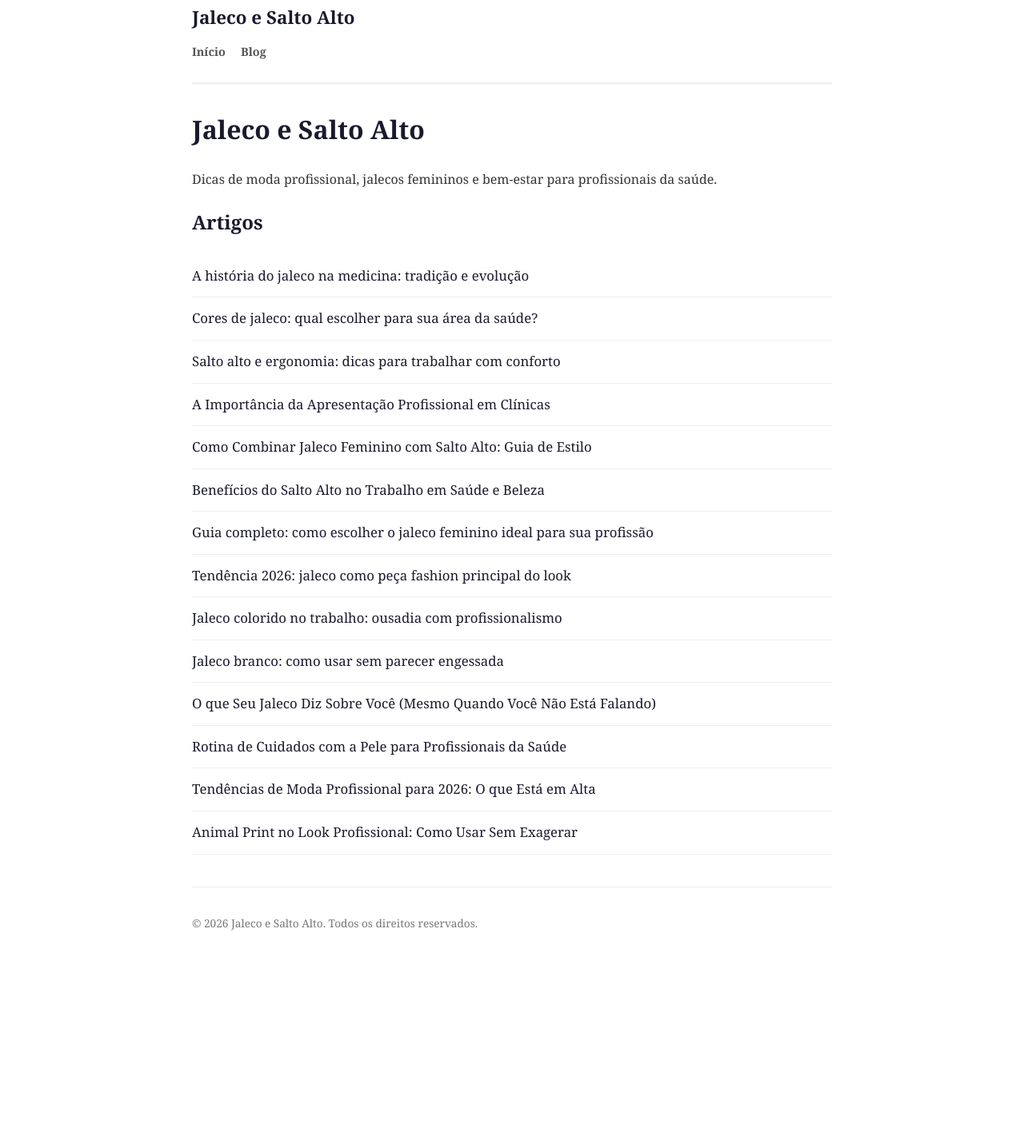
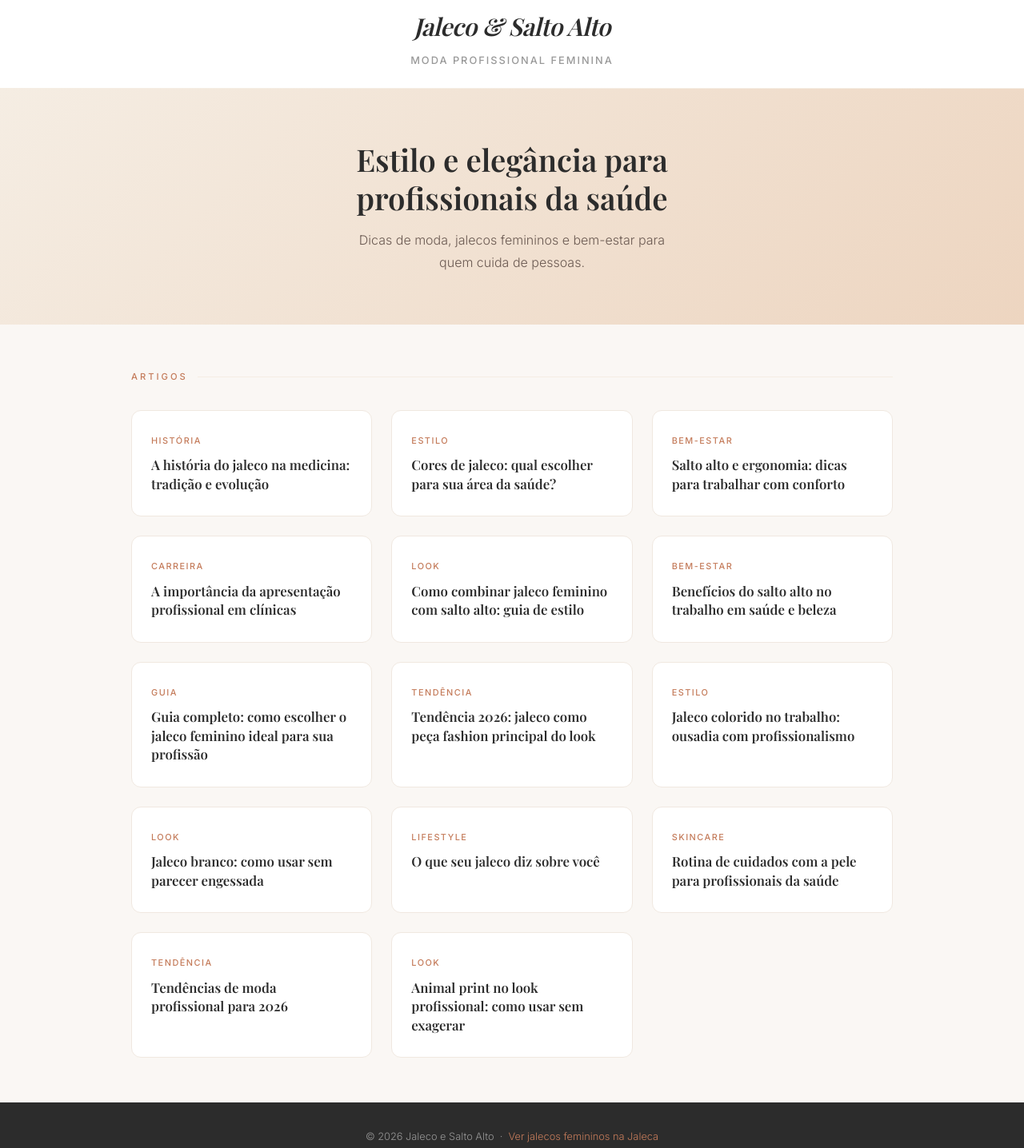
Before and after one commit to rhammon-star/jalecoesaltoalto, a plain HTML site: page index.html in a window 1280 px wide. Shown: the part 17-1453 px from the top of the page at 80% size. Before the commit the page ends 1217 px from the top, so only its background shows below. Drawn offline with nearby package versions, Linux system fonts and the light colour scheme; a web font is replaced by a local one.

Commit message:
redesign: homepage minimalista nude/rosê com grid de cards
Co-Authored-By: Claude Sonnet 4.6 <noreply@anthropic.com>

```diff
--- a/index.html
+++ b/index.html
@@ -3,45 +3,261 @@
 <head>
 <meta charset="UTF-8">
 <meta name="viewport" content="width=device-width, initial-scale=1.0">
-<title>Jaleco e Salto Alto | Jaleco e Salto Alto</title>
+<title>Jaleco e Salto Alto — Moda Profissional Feminina</title>
 <meta name="description" content="Dicas de moda profissional, jalecos femininos e bem-estar para profissionais da saúde.">
+<link rel="preconnect" href="https://fonts.googleapis.com">
+<link href="https://fonts.googleapis.com/css2?family=Playfair+Display:ital,wght@0,600;1,600&family=Inter:wght@300;400;500&display=swap" rel="stylesheet">
 <style>
-  body { font-family: Georgia, serif; max-width: 800px; margin: 0 auto; padding: 20px; color: #333; line-height: 1.7; }
-  h1, h2 { color: #1a1a2e; }
-  header { border-bottom: 2px solid #eee; padding-bottom: 15px; margin-bottom: 30px; }
-  header a { text-decoration: none; color: #1a1a2e; font-size: 1.4em; font-weight: bold; }
-  nav { margin: 10px 0; }
-  nav a { color: #555; text-decoration: none; margin-right: 15px; font-size: 0.9em; }
-  article { margin-bottom: 40px; }
-  footer { border-top: 1px solid #eee; padding-top: 20px; margin-top: 40px; font-size: 0.85em; color: #777; }
-  .post-list { list-style: none; padding: 0; }
-  .post-list li { border-bottom: 1px solid #eee; padding: 12px 0; }
-  .post-list a { color: #1a1a2e; text-decoration: none; font-size: 1.05em; }
-  .post-list a:hover { color: #0066cc; }
+  *, *::before, *::after { box-sizing: border-box; margin: 0; padding: 0; }
+
+  :root {
+    --nude: #F5EDE3;
+    --rose: #C47B5A;
+    --dark: #2C2C2C;
+    --soft: #FAF7F4;
+    --muted: #999;
+  }
+
+  body {
+    font-family: 'Inter', sans-serif;
+    background: var(--soft);
+    color: var(--dark);
+    line-height: 1.7;
+  }
+
+  /* HEADER */
+  header {
+    background: #fff;
+    border-bottom: 1px solid var(--nude);
+    padding: 24px 0;
+    text-align: center;
+  }
+
+  header h1 {
+    font-family: 'Playfair Display', serif;
+    font-size: 1.9rem;
+    font-weight: 600;
+    font-style: italic;
+    color: var(--dark);
+    letter-spacing: -0.5px;
+  }
+
+  header p {
+    font-size: 0.8rem;
+    color: var(--muted);
+    text-transform: uppercase;
+    letter-spacing: 2px;
+    margin-top: 6px;
+    font-weight: 500;
+  }
+
+  /* HERO */
+  .hero {
+    background: linear-gradient(135deg, var(--nude) 0%, #EDD5C0 100%);
+    text-align: center;
+    padding: 64px 24px;
+  }
+
+  .hero h2 {
+    font-family: 'Playfair Display', serif;
+    font-size: 2.4rem;
+    font-weight: 600;
+    color: var(--dark);
+    max-width: 560px;
+    margin: 0 auto 16px;
+    line-height: 1.25;
+  }
+
+  .hero p {
+    color: #6b5a52;
+    font-size: 1rem;
+    font-weight: 300;
+    max-width: 420px;
+    margin: 0 auto;
+  }
+
+  /* POSTS GRID */
+  main {
+    max-width: 1000px;
+    margin: 0 auto;
+    padding: 56px 24px;
+  }
+
+  .section-label {
+    font-size: 0.7rem;
+    text-transform: uppercase;
+    letter-spacing: 3px;
+    color: var(--rose);
+    font-weight: 500;
+    margin-bottom: 32px;
+    display: flex;
+    align-items: center;
+    gap: 12px;
+  }
+
+  .section-label::after {
+    content: '';
+    flex: 1;
+    height: 1px;
+    background: var(--nude);
+  }
+
+  .grid {
+    display: grid;
+    grid-template-columns: repeat(auto-fill, minmax(280px, 1fr));
+    gap: 24px;
+  }
+
+  .card {
+    background: #fff;
+    border-radius: 12px;
+    padding: 28px 24px;
+    border: 1px solid #f0e8e0;
+    transition: transform 0.25s ease, box-shadow 0.25s ease;
+    text-decoration: none;
+    display: block;
+    color: inherit;
+  }
+
+  .card:hover {
+    transform: translateY(-4px);
+    box-shadow: 0 12px 32px rgba(196, 123, 90, 0.12);
+  }
+
+  .card-tag {
+    font-size: 0.68rem;
+    text-transform: uppercase;
+    letter-spacing: 1.5px;
+    color: var(--rose);
+    font-weight: 500;
+    margin-bottom: 10px;
+  }
+
+  .card h3 {
+    font-family: 'Playfair Display', serif;
+    font-size: 1.05rem;
+    font-weight: 600;
+    color: var(--dark);
+    line-height: 1.4;
+  }
+
+  .card:hover h3 {
+    color: var(--rose);
+  }
+
+  /* FOOTER */
+  footer {
+    background: var(--dark);
+    color: rgba(255,255,255,0.5);
+    text-align: center;
+    padding: 32px 24px;
+    font-size: 0.8rem;
+    font-weight: 300;
+  }
+
+  footer a {
+    color: var(--rose);
+    text-decoration: none;
+  }
+
+  @media (max-width: 600px) {
+    .hero h2 { font-size: 1.8rem; }
+    header h1 { font-size: 1.5rem; }
+  }
 </style>
 </head>
 <body>
+
 <header>
-  <a href="/">Jaleco e Salto Alto</a>
-  <nav><a href="/">Início</a> <a href="/blog">Blog</a></nav>
+  <h1>Jaleco & Salto Alto</h1>
+  <p>Moda profissional feminina</p>
 </header>
-<h1>Jaleco e Salto Alto</h1><p>Dicas de moda profissional, jalecos femininos e bem-estar para profissionais da saúde.</p>
-<h2>Artigos</h2><ul class="post-list"><li><a href="/a-historia-do-jaleco-na-medicina-tradicao-e-evolucao.html">A história do jaleco na medicina: tradição e evolução</a></li>
-<li><a href="/cores-de-jaleco-qual-escolher-para-sua-area-da-saude.html">Cores de jaleco: qual escolher para sua área da saúde?</a></li>
-<li><a href="/salto-alto-e-ergonomia-dicas-para-trabalhar-com-conforto.html">Salto alto e ergonomia: dicas para trabalhar com conforto</a></li>
-<li><a href="/a-importancia-da-apresentacao-profissional-em-clinicas.html">A Importância da Apresentação Profissional em Clínicas</a></li>
-<li><a href="/como-combinar-jaleco-feminino-com-salto-alto-guia-de-estilo.html">Como Combinar Jaleco Feminino com Salto Alto: Guia de Estilo</a></li>
-<li><a href="/beneficios-do-salto-alto-no-trabalho-em-saude-e-beleza.html">Benefícios do Salto Alto no Trabalho em Saúde e Beleza</a></li>
-<li><a href="/como-escolher-jaleco-feminino.html">Guia completo: como escolher o jaleco feminino ideal para sua profissão</a></li>
-<li><a href="/jaleco-fashion-2026.html">Tendência 2026: jaleco como peça fashion principal do look</a></li>
-<li><a href="/jaleco-colorido-trabalho.html">Jaleco colorido no trabalho: ousadia com profissionalismo</a></li>
-<li><a href="/jaleco-branco-como-usar.html">Jaleco branco: como usar sem parecer engessada</a></li>
-<li><a href="/o-que-seu-jaleco-diz-sobre-voce.html">O que Seu Jaleco Diz Sobre Você (Mesmo Quando Você Não Está Falando)</a></li>
-<li><a href="/cuidados-com-a-pele-profissionais.html">Rotina de Cuidados com a Pele para Profissionais da Saúde</a></li>
-<li><a href="/tendencias-moda-profissional-2026.html">Tendências de Moda Profissional para 2026: O que Está em Alta</a></li>
-<li><a href="/look-do-dia-animal-print.html">Animal Print no Look Profissional: Como Usar Sem Exagerar</a></li></ul>
+
+<div class="hero">
+  <h2>Estilo e elegância para profissionais da saúde</h2>
+  <p>Dicas de moda, jalecos femininos e bem-estar para quem cuida de pessoas.</p>
+</div>
+
+<main>
+  <div class="section-label">Artigos</div>
+  <div class="grid">
+
+    <a class="card" href="/a-historia-do-jaleco-na-medicina-tradicao-e-evolucao.html">
+      <div class="card-tag">História</div>
+      <h3>A história do jaleco na medicina: tradição e evolução</h3>
+    </a>
+
+    <a class="card" href="/cores-de-jaleco-qual-escolher-para-sua-area-da-saude.html">
+      <div class="card-tag">Estilo</div>
+      <h3>Cores de jaleco: qual escolher para sua área da saúde?</h3>
+    </a>
+
+    <a class="card" href="/salto-alto-e-ergonomia-dicas-para-trabalhar-com-conforto.html">
+      <div class="card-tag">Bem-estar</div>
+      <h3>Salto alto e ergonomia: dicas para trabalhar com conforto</h3>
+    </a>
+
+    <a class="card" href="/a-importancia-da-apresentacao-profissional-em-clinicas.html">
+      <div class="card-tag">Carreira</div>
+      <h3>A importância da apresentação profissional em clínicas</h3>
+    </a>
+
+    <a class="card" href="/como-combinar-jaleco-feminino-com-salto-alto-guia-de-estilo.html">
+      <div class="card-tag">Look</div>
+      <h3>Como combinar jaleco feminino com salto alto: guia de estilo</h3>
+    </a>
+
+    <a class="card" href="/beneficios-do-salto-alto-no-trabalho-em-saude-e-beleza.html">
+      <div class="card-tag">Bem-estar</div>
+      <h3>Benefícios do salto alto no trabalho em saúde e beleza</h3>
+    </a>
+
+    <a class="card" href="/como-escolher-jaleco-feminino.html">
+      <div class="card-tag">Guia</div>
+      <h3>Guia completo: como escolher o jaleco feminino ideal para sua profissão</h3>
+    </a>
+
+    <a class="card" href="/jaleco-fashion-2026.html">
+      <div class="card-tag">Tendência</div>
+      <h3>Tendência 2026: jaleco como peça fashion principal do look</h3>
+    </a>
+
+    <a class="card" href="/jaleco-colorido-trabalho.html">
+      <div class="card-tag">Estilo</div>
+      <h3>Jaleco colorido no trabalho: ousadia com profissionalismo</h3>
+    </a>
+
+    <a class="card" href="/jaleco-branco-como-usar.html">
+      <div class="card-tag">Look</div>
+      <h3>Jaleco branco: como usar sem parecer engessada</h3>
+    </a>
+
+    <a class="card" href="/o-que-seu-jaleco-diz-sobre-voce.html">
+      <div class="card-tag">Lifestyle</div>
+      <h3>O que seu jaleco diz sobre você</h3>
+    </a>
+
+    <a class="card" href="/cuidados-com-a-pele-profissionais.html">
+      <div class="card-tag">Skincare</div>
+      <h3>Rotina de cuidados com a pele para profissionais da saúde</h3>
+    </a>
+
+    <a class="card" href="/tendencias-moda-profissional-2026.html">
+      <div class="card-tag">Tendência</div>
+      <h3>Tendências de moda profissional para 2026</h3>
+    </a>
+
+    <a class="card" href="/look-do-dia-animal-print.html">
+      <div class="card-tag">Look</div>
+      <h3>Animal print no look profissional: como usar sem exagerar</h3>
+    </a>
+
+  </div>
+</main>
+
 <footer>
-  <p>&copy; 2026 Jaleco e Salto Alto. Todos os direitos reservados.</p>
+  <p>&copy; 2026 Jaleco e Salto Alto &nbsp;·&nbsp; <a href="https://jaleca.com.br">Ver jalecos femininos na Jaleca</a></p>
 </footer>
+
 </body>
 </html>
```
